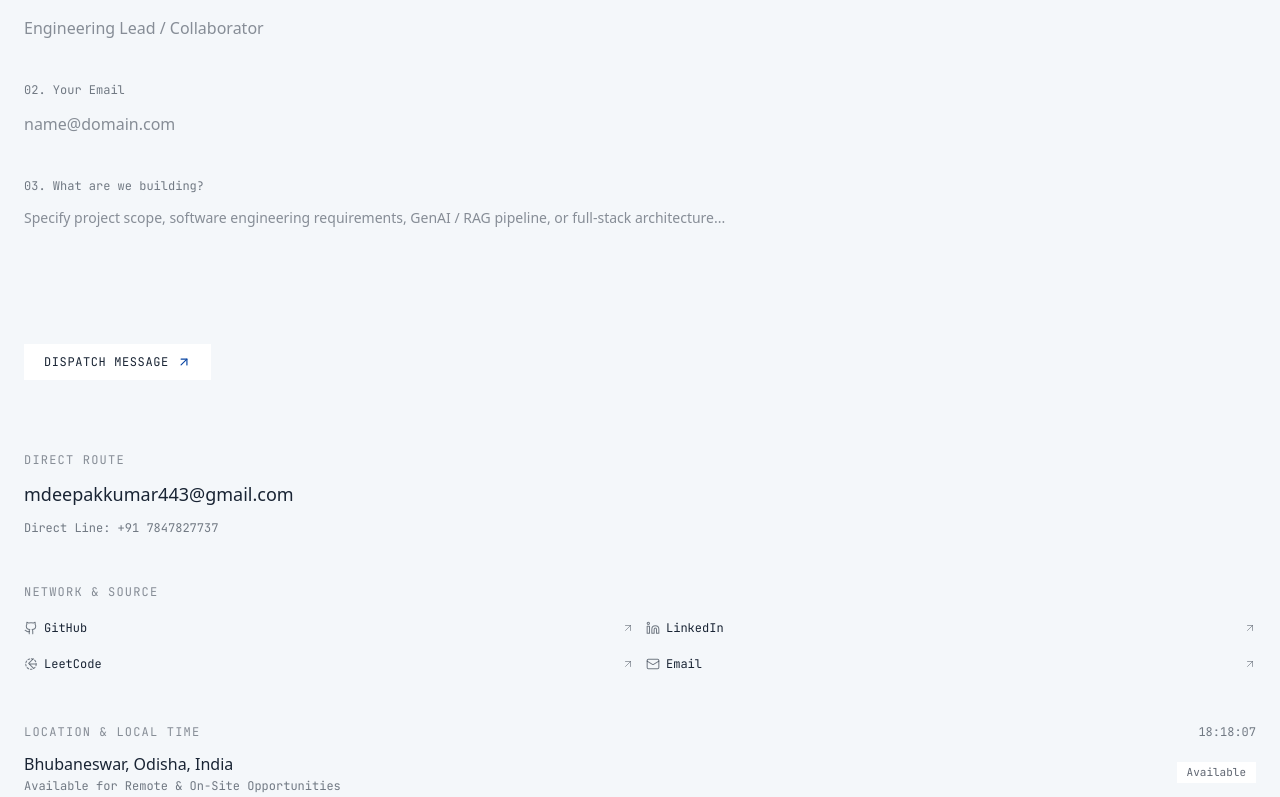
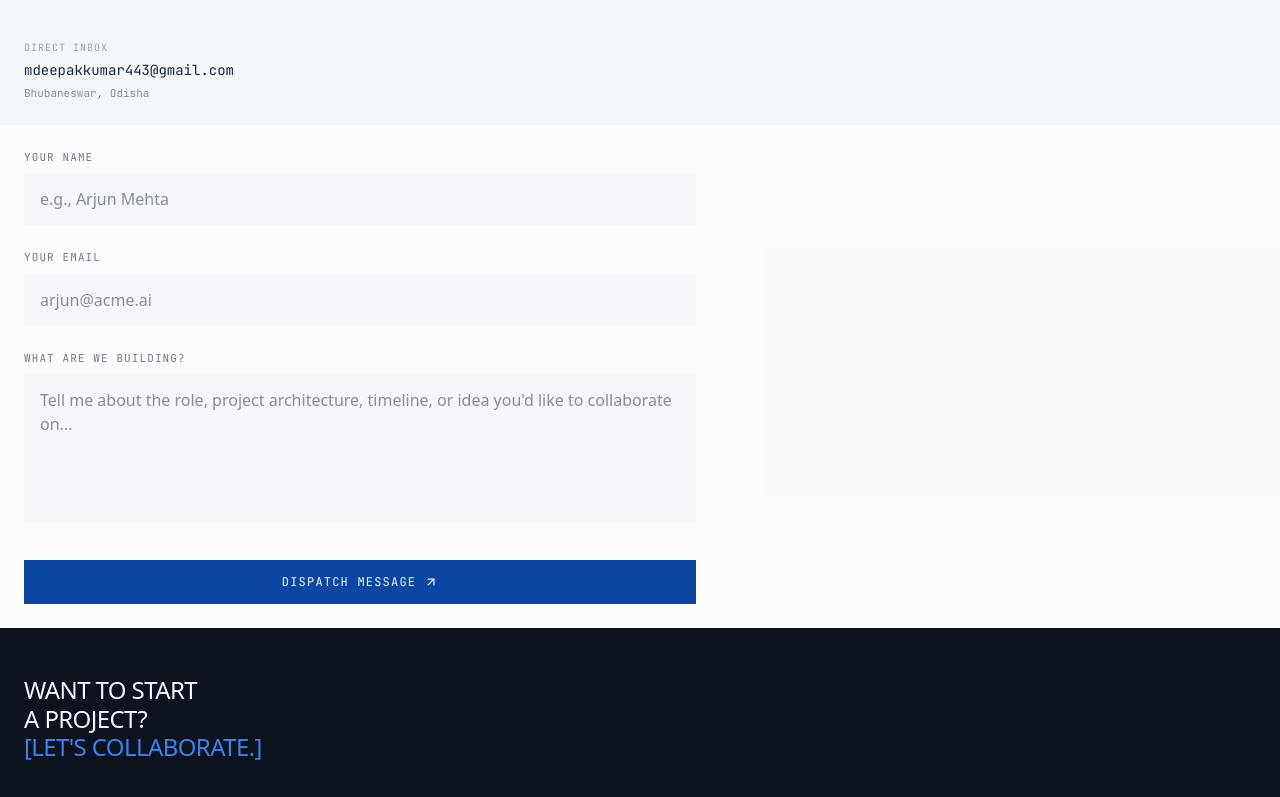
Before and after one commit to deepakkumarmajhi-git/deepakKumarMajhiPortfolio, a Next.js app in the folder deepak/: page /contact in a window 1280 px wide. Shown: the part 261-1058 px from the top of the page. Built offline with nearby package versions, Linux system fonts and the light colour scheme.

Commit message:
contact page created

```diff
--- a/deepak/app/contact/page.tsx
+++ b/deepak/app/contact/page.tsx
@@ -1,9 +1,7 @@
 "use client";
 
-import { useState, useEffect } from "react";
+import { useState } from "react";
 import { ArrowUpRight, CheckCircle2, AlertCircle } from "lucide-react";
-import DatacenterGraphic from "@/components/DatacenterGraphic";
-import { GithubIcon, LinkedinIcon, LeetcodeIcon, MailIcon } from "@/components/SocialIcons";
 
 export default function ContactPage() {
   const [formData, setFormData] = useState({
@@ -13,24 +11,6 @@ export default function ContactPage() {
   });
   const [status, setStatus] = useState<"idle" | "submitting" | "dispatched" | "error">("idle");
   const [errorMessage, setErrorMessage] = useState<string>("");
-  const [localTime, setLocalTime] = useState<string>("18:00:00");
-
-  useEffect(() => {
-    const updateTime = () => {
-      const now = new Date();
-      setLocalTime(
-        now.toLocaleTimeString("en-US", {
-          hour: "2-digit",
-          minute: "2-digit",
-          second: "2-digit",
-          hour12: false,
-        })
-      );
-    };
-    updateTime();
-    const interval = setInterval(updateTime, 1000);
-    return () => clearInterval(interval);
-  }, []);
 
   const handleSubmit = async (e: React.FormEvent) => {
     e.preventDefault();
@@ -64,7 +44,7 @@ export default function ContactPage() {
 
       setStatus("dispatched");
       setFormData({ name: "", email: "", message: "" });
-    } catch (err: any) {
+    } catch (err: unknown) {
       console.error("Submission error:", err);
       setStatus("error");
       setErrorMessage(
@@ -75,33 +55,56 @@ export default function ContactPage() {
 
   return (
     <div className="w-full bg-[#F4F7FA]">
-      <div className="max-w-7xl mx-auto border-x border-[#192434]/[0.08]">
+      <div className="max-w-7xl mx-auto border-x border-[#192434]/10">
         {/* 2-Column Swiss Grid Layout */}
-        <div className="grid grid-cols-1 lg:grid-cols-12 divide-y lg:divide-y-0 lg:divide-x divide-[#192434]/[0.08]">
+        <div className="grid grid-cols-1 lg:grid-cols-12">
           {/* =========================================================================
-              LEFT COLUMN: Header & Minimalist Form
+              LEFT COLUMN: Editorial Header Block
               ========================================================================= */}
-          <div className="lg:col-span-7 p-6 sm:p-10 lg:p-12 flex flex-col justify-between space-y-10">
-            <div className="space-y-6">
-              <h1 className="text-3xl sm:text-4xl md:text-[2.6rem] font-light leading-[1.14] uppercase tracking-tight text-[#192434]">
-                INITIATE A PROJECT
+          <div className="lg:col-span-5 p-6 sm:p-10 lg:p-16 border-b lg:border-b-0 lg:border-r border-[#192434]/10 flex flex-col justify-between">
+            <div>
+              {/* Two-line Display Heading */}
+              <h1 className="mt-4 text-3xl sm:text-4xl lg:text-[2.85rem] font-light uppercase leading-[1.14] tracking-tight text-[#192434]">
+                LET&apos;S CONNECT
                 <br />
-                <span className="text-[#0B46A3] font-normal">
-                  [OR DISCUSS INTELLIGENT
-                  <br />
-                  SYSTEMS.]
-                </span>
+                <span className="font-normal text-[#0B46A3]">AND BUILD TOGETHER.</span>
               </h1>
+
+              {/* Concise Subtitle */}
+              <p className="mt-5 text-sm sm:text-base font-light leading-relaxed text-[#192434]/70 max-w-md">
+                Whether you&apos;re hiring for a Software &amp; AI Engineer role, scaling a backend system, or just want to say hello—my inbox is open.
+              </p>
             </div>
 
-            {/* Status Notifications */}
+            {/* Direct Channel Telemetry Footer */}
+            <div className="pt-8 mt-10 lg:mt-16 border-t border-[#192434]/10 text-xs font-mono text-[#192434]/60 space-y-1.5">
+              <span className="text-[10px] text-[#192434]/40 uppercase tracking-widest block">
+                DIRECT INBOX
+              </span>
+              <a
+                href="mailto:mdeepakkumar443@gmail.com"
+                className="text-sm font-medium text-[#192434] hover:text-[#0B46A3] transition-colors block"
+              >
+                mdeepakkumar443@gmail.com
+              </a>
+              <p className="text-[11px] text-[#192434]/50">
+                Bhubaneswar, Odisha
+              </p>
+            </div>
+          </div>
+
+          {/* =========================================================================
+              RIGHT COLUMN: Contact Form
+              ========================================================================= */}
+          <div className="lg:col-span-7 p-6 sm:p-10 lg:p-16 bg-white/40 flex flex-col justify-center">
+            {/* Success Confirmation State */}
             {status === "dispatched" ? (
-              <div className="p-8 border border-[#192434]/15 bg-white space-y-4 my-8">
-                <div className="flex items-center gap-2 text-[#0B46A3] font-mono text-xs">
+              <div className="p-8 border border-[#192434]/15 bg-white space-y-4 shadow-sm max-w-2xl">
+                <div className="flex items-center gap-2 text-[#0B46A3] font-mono text-xs uppercase tracking-wider">
                   <CheckCircle2 className="w-4 h-4" />
                   <span>Message dispatched successfully</span>
                 </div>
-                <p className="text-sm font-light text-[#192434]">
+                <p className="text-sm font-light text-[#192434] leading-relaxed">
                   Thank you. Deepak Kumar Majhi has received your inquiry directly. A response will be dispatched to your email address shortly.
                 </p>
                 <button
@@ -110,16 +113,17 @@ export default function ContactPage() {
                     setStatus("idle");
                     setErrorMessage("");
                   }}
-                  className="text-xs font-mono text-[#0B46A3] hover:underline"
+                  className="inline-flex items-center gap-1.5 text-xs font-mono uppercase tracking-wider text-[#0B46A3] hover:underline pt-2 cursor-pointer"
                 >
-                  Dispatch another message &rarr;
+                  <span>Dispatch another message</span>
+                  <span>&rarr;</span>
                 </button>
               </div>
             ) : (
-              <form onSubmit={handleSubmit} className="space-y-8 my-6">
+              <form onSubmit={handleSubmit} className="space-y-6 max-w-2xl">
                 {/* Error Banner */}
                 {status === "error" && errorMessage && (
-                  <div className="p-4 border border-rose-500/30 bg-rose-50/60 text-xs font-mono text-rose-800 flex items-start gap-2.5">
+                  <div className="p-4 border border-rose-500/30 bg-rose-50/70 text-xs font-mono text-rose-800 flex items-start gap-2.5">
                     <AlertCircle className="w-4 h-4 text-rose-600 shrink-0 mt-0.5" />
                     <div className="space-y-1">
                       <p className="font-medium">Transmission Error</p>
@@ -129,71 +133,87 @@ export default function ContactPage() {
                 )}
 
                 {/* Field 01: Name */}
-                <div className="space-y-1 group">
-                  <label className="block text-xs font-mono text-[#192434]/60 group-focus-within:text-[#0B46A3] transition-colors">
-                    01. Your Name
+                <div className="space-y-2">
+                  <label
+                    htmlFor="name"
+                    className="block text-[11px] font-mono uppercase tracking-widest text-[#192434]/60"
+                  >
+                    YOUR NAME
                   </label>
                   <input
+                    id="name"
                     type="text"
                     required
                     value={formData.name}
                     onChange={(e) =>
                       setFormData({ ...formData, name: e.target.value })
                     }
-                    placeholder="Engineering Lead / Collaborator"
-                    className="w-full bg-transparent border-b border-[#192434]/20 py-2.5 text-base sm:text-lg font-light text-[#192434] placeholder:text-[#192434]/30 focus:outline-none focus:border-[#0B46A3] transition-colors"
+                    placeholder="e.g., Arjun Mehta"
+                    className="w-full bg-[#F4F7FA]/80 border border-[#192434]/15 px-4 py-3.5 text-base sm:text-sm text-[#192434] placeholder:text-[#192434]/35 focus:border-[#0B46A3] focus:bg-white focus:outline-none transition-colors"
                   />
                 </div>
 
                 {/* Field 02: Email */}
-                <div className="space-y-1 group">
-                  <label className="block text-xs font-mono text-[#192434]/60 group-focus-within:text-[#0B46A3] transition-colors">
-                    02. Your Email
+                <div className="space-y-2">
+                  <label
+                    htmlFor="email"
+                    className="block text-[11px] font-mono uppercase tracking-widest text-[#192434]/60"
+                  >
+                    YOUR EMAIL
                   </label>
                   <input
+                    id="email"
                     type="email"
                     required
                     value={formData.email}
                     onChange={(e) =>
                       setFormData({ ...formData, email: e.target.value })
                     }
-                    placeholder="name@domain.com"
-                    className="w-full bg-transparent border-b border-[#192434]/20 py-2.5 text-base sm:text-lg font-light text-[#192434] placeholder:text-[#192434]/30 focus:outline-none focus:border-[#0B46A3] transition-colors"
+                    placeholder="arjun@acme.ai"
+                    className="w-full bg-[#F4F7FA]/80 border border-[#192434]/15 px-4 py-3.5 text-base sm:text-sm text-[#192434] placeholder:text-[#192434]/35 focus:border-[#0B46A3] focus:bg-white focus:outline-none transition-colors"
                   />
                 </div>
 
-                {/* Field 03: Message / Scope */}
-                <div className="space-y-1 group">
-                  <label className="block text-xs font-mono text-[#192434]/60 group-focus-within:text-[#0B46A3] transition-colors">
-                    03. What are we building?
+                {/* Field 03: Message */}
+                <div className="space-y-2">
+                  <label
+                    htmlFor="message"
+                    className="block text-[11px] font-mono uppercase tracking-widest text-[#192434]/60"
+                  >
+                    WHAT ARE WE BUILDING?
                   </label>
                   <textarea
-                    rows={4}
+                    id="message"
+                    rows={5}
                     required
                     value={formData.message}
                     onChange={(e) =>
                       setFormData({ ...formData, message: e.target.value })
                     }
-                    placeholder="Specify project scope, software engineering requirements, GenAI / RAG pipeline, or full-stack architecture..."
-                    className="w-full bg-transparent border-b border-[#192434]/20 py-2.5 text-sm sm:text-base font-light text-[#192434] placeholder:text-[#192434]/30 focus:outline-none focus:border-[#0B46A3] transition-colors resize-none"
+                    placeholder="Tell me about the role, project architecture, timeline, or idea you'd like to collaborate on..."
+                    className="w-full bg-[#F4F7FA]/80 border border-[#192434]/15 px-4 py-3.5 text-base sm:text-sm text-[#192434] placeholder:text-[#192434]/35 focus:border-[#0B46A3] focus:bg-white focus:outline-none transition-colors resize-none"
                   />
                 </div>
 
-                {/* Submit button */}
-                <div className="pt-2 flex items-center gap-4">
+                {/* Submit Button & Feedback */}
+                <div className="pt-2 flex flex-col sm:flex-row sm:items-center gap-4">
                   <button
                     type="submit"
                     disabled={status === "submitting"}
-                    className="group inline-flex items-center gap-2 px-5 py-2.5 text-xs font-mono uppercase tracking-wider text-[#192434] border border-[#192434]/30 hover:border-[#0B46A3] hover:text-[#0B46A3] transition-all duration-200 bg-white shadow-sm disabled:opacity-50 cursor-pointer"
+                    className="w-full sm:w-auto inline-flex items-center justify-center gap-2 bg-[#0B46A3] hover:bg-[#192434] text-[#F4F7FA] px-8 py-3.5 font-mono text-xs uppercase tracking-widest transition-colors shadow-sm disabled:opacity-50 cursor-pointer"
                   >
                     <span>
                       {status === "submitting" ? "Dispatching Message..." : "Dispatch Message"}
                     </span>
-                    <ArrowUpRight className="w-3.5 h-3.5 text-[#0B46A3] transition-transform group-hover:translate-x-0.5 group-hover:-translate-y-0.5" />
+                    {status === "submitting" ? (
+                      <span className="w-3.5 h-3.5 border-2 border-white/30 border-t-white rounded-full animate-spin" />
+                    ) : (
+                      <ArrowUpRight className="w-3.5 h-3.5 text-[#F4F7FA]" />
+                    )}
                   </button>
 
                   {status === "submitting" && (
-                    <span className="text-xs font-mono text-[#192434]/50 animate-pulse">
+                    <span className="text-xs font-mono text-[#192434]/50 animate-pulse text-center sm:text-left">
                       Contacting mail gateway...
                     </span>
                   )}
@@ -201,108 +221,6 @@ export default function ContactPage() {
               </form>
             )}
           </div>
-
-          {/* =========================================================================
-              RIGHT COLUMN: Direct Route, Network & Source, Infra Status, Datacenter
-              ========================================================================= */}
-          <div className="lg:col-span-5 divide-y divide-[#192434]/[0.08] flex flex-col justify-between">
-            {/* DIRECT ROUTE Panel */}
-            <div className="p-6 sm:p-8 space-y-3">
-              <span className="text-xs font-mono text-[#192434]/50 uppercase tracking-widest block">
-                Direct Route
-              </span>
-              <a
-                href="mailto:mdeepakkumar443@gmail.com"
-                className="block text-lg sm:text-xl font-light text-[#192434] hover:text-[#0B46A3] transition-colors"
-              >
-                mdeepakkumar443@gmail.com
-              </a>
-              <p className="text-xs font-mono text-[#192434]/60">
-                Direct Line: +91 7847827737
-              </p>
-            </div>
-
-            {/* NETWORK & SOURCE Panel */}
-            <div className="p-6 sm:p-8 space-y-4">
-              <span className="text-xs font-mono text-[#192434]/50 uppercase tracking-widest block">
-                Network &amp; Source
-              </span>
-              <div className="grid grid-cols-2 gap-3 text-xs font-mono">
-                <a
-                  href="https://github.com/deepakkumarmajhi-git"
-                  target="_blank"
-                  rel="noopener noreferrer"
-                  className="flex items-center justify-between text-[#192434] hover:text-[#0B46A3] transition-colors py-1 group"
-                >
-                  <span className="flex items-center gap-1.5">
-                    <GithubIcon className="w-3.5 h-3.5 text-[#192434]/60 group-hover:text-[#0B46A3]" />
-                    <span>GitHub</span>
-                  </span>
-                  <ArrowUpRight className="w-3 h-3 text-[#192434]/40 group-hover:text-[#0B46A3]" />
-                </a>
-                <a
-                  href="https://www.linkedin.com/in/deepakmajhihello/"
-                  target="_blank"
-                  rel="noopener noreferrer"
-                  className="flex items-center justify-between text-[#192434] hover:text-[#0B46A3] transition-colors py-1 group"
-                >
-                  <span className="flex items-center gap-1.5">
-                    <LinkedinIcon className="w-3.5 h-3.5 text-[#192434]/60 group-hover:text-[#0B46A3]" />
-                    <span>LinkedIn</span>
-                  </span>
-                  <ArrowUpRight className="w-3 h-3 text-[#192434]/40 group-hover:text-[#0B46A3]" />
-                </a>
-                <a
-                  href="https://leetcode.com/u/hello_deepak"
-                  target="_blank"
-                  rel="noopener noreferrer"
-                  className="flex items-center justify-between text-[#192434] hover:text-[#0B46A3] transition-colors py-1 group"
-                >
-                  <span className="flex items-center gap-1.5">
-                    <LeetcodeIcon className="w-3.5 h-3.5 text-[#192434]/60 group-hover:text-[#0B46A3]" />
-                    <span>LeetCode</span>
-                  </span>
-                  <ArrowUpRight className="w-3 h-3 text-[#192434]/40 group-hover:text-[#0B46A3]" />
-                </a>
-                <a
-                  href="mailto:mdeepakkumar443@gmail.com"
-                  className="flex items-center justify-between text-[#192434] hover:text-[#0B46A3] transition-colors py-1 group"
-                >
-                  <span className="flex items-center gap-1.5">
-                    <MailIcon className="w-3.5 h-3.5 text-[#192434]/60 group-hover:text-[#0B46A3]" />
-                    <span>Email</span>
-                  </span>
-                  <ArrowUpRight className="w-3 h-3 text-[#192434]/40 group-hover:text-[#0B46A3]" />
-                </a>
-              </div>
-            </div>
-
-            {/* INFRASTRUCTURE STATUS Panel */}
-            <div className="p-6 sm:p-8 space-y-3">
-              <div className="flex items-center justify-between text-xs font-mono">
-                <span className="text-[#192434]/50 uppercase tracking-widest">Location &amp; Local Time</span>
-                <span className="text-[#192434]/60 font-medium">{localTime}</span>
-              </div>
-              <div className="flex items-center justify-between">
-                <div>
-                  <h4 className="text-base sm:text-lg font-light text-[#192434]">
-                    Bhubaneswar, Odisha, India
-                  </h4>
-                  <p className="text-xs font-mono text-[#192434]/60 mt-0.5">
-                    Available for Remote &amp; On-Site Opportunities
-                  </p>
-                </div>
-                <span className="text-[11px] font-mono px-2.5 py-0.5 border border-[#192434]/15 text-[#192434]/70 bg-white">
-                  Available
-                </span>
-              </div>
-            </div>
-
-            {/* Architectural Visual Diagram: Datacenter Schematic */}
-            <div className="p-6 sm:p-8">
-              <DatacenterGraphic />
-            </div>
-          </div>
         </div>
       </div>
     </div>
```
